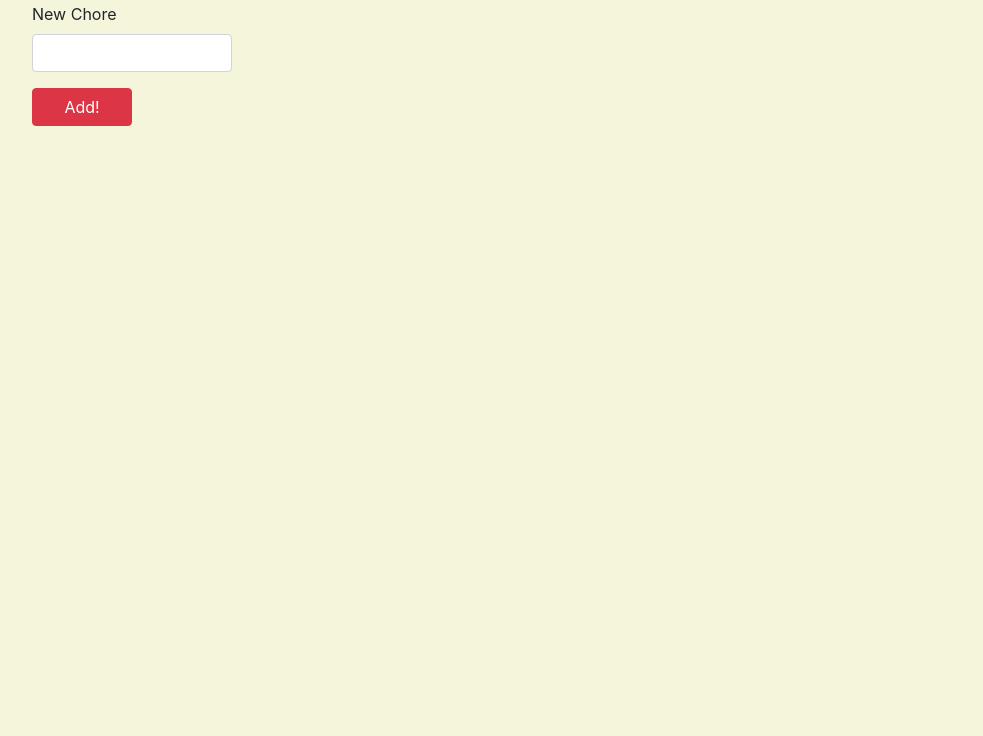
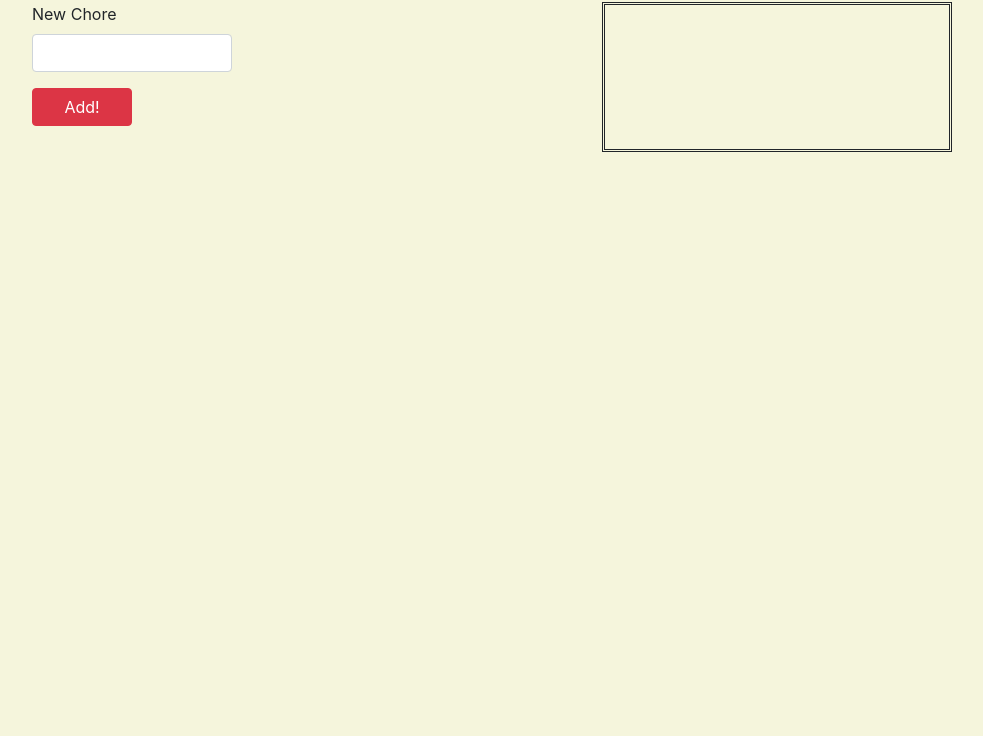
Before and after one commit to gpuett/to-do-list, a plain HTML site: page index.html in a window 1280 px wide. Shown: the part 64-800 px from the top of the page, without its empty margins (53-1036 px from the left). Drawn offline with nearby package versions, Linux system fonts and the light colour scheme.

Commit message:
change styling

```diff
--- a/css/styles.css
+++ b/css/styles.css
@@ -16,12 +16,20 @@ body {
   background-color: beige;
 }
 
+#chores {
+  border-style: double;
+  min-height: 150px;
+  max-width: 350px;
+  padding-left: 150px;
+}
+
 #new-chore{
   max-width: 200px;
 }
 
 .btn {
   width: 100px;
+  margin-bottom: 10px;
 }
 
 h2 {
```
